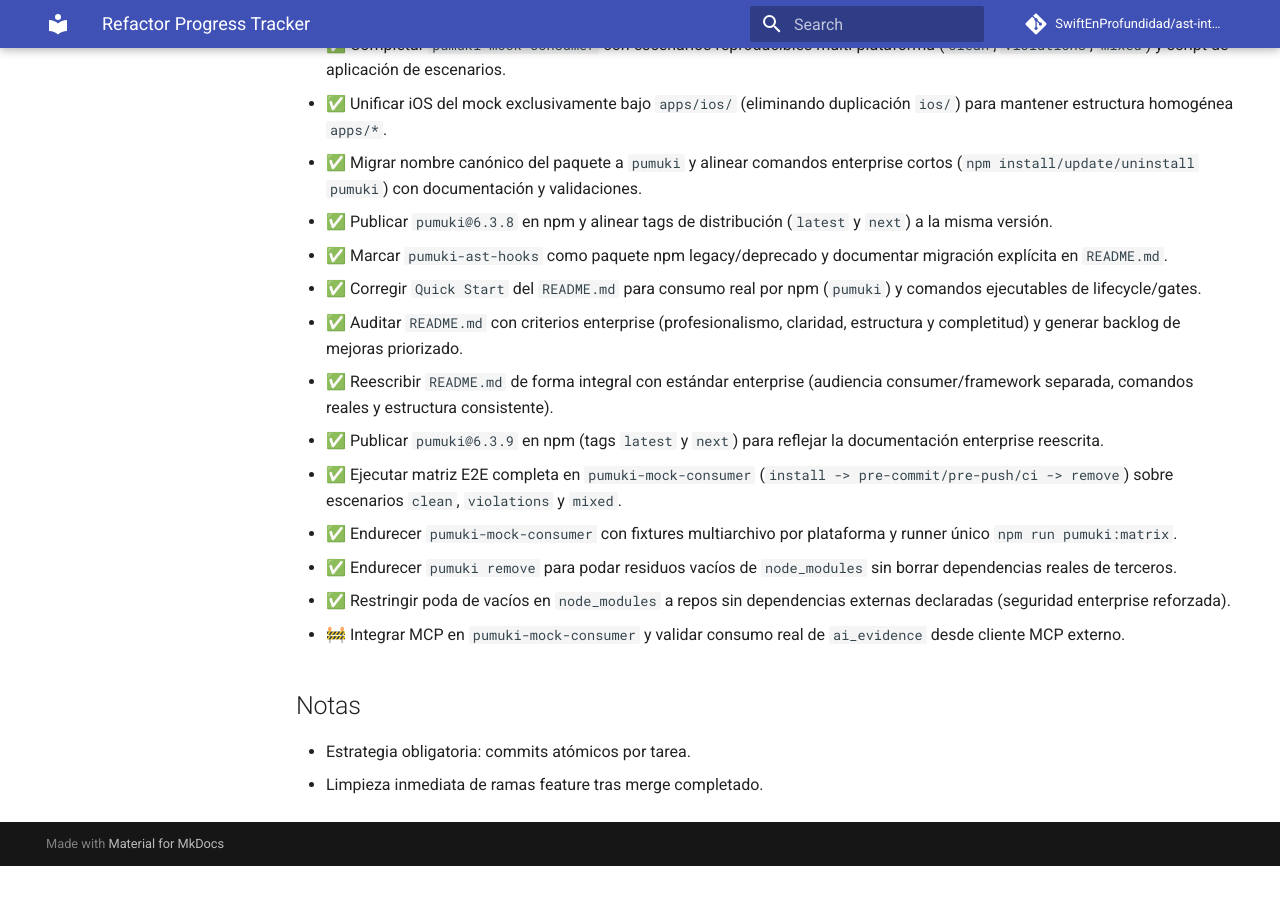
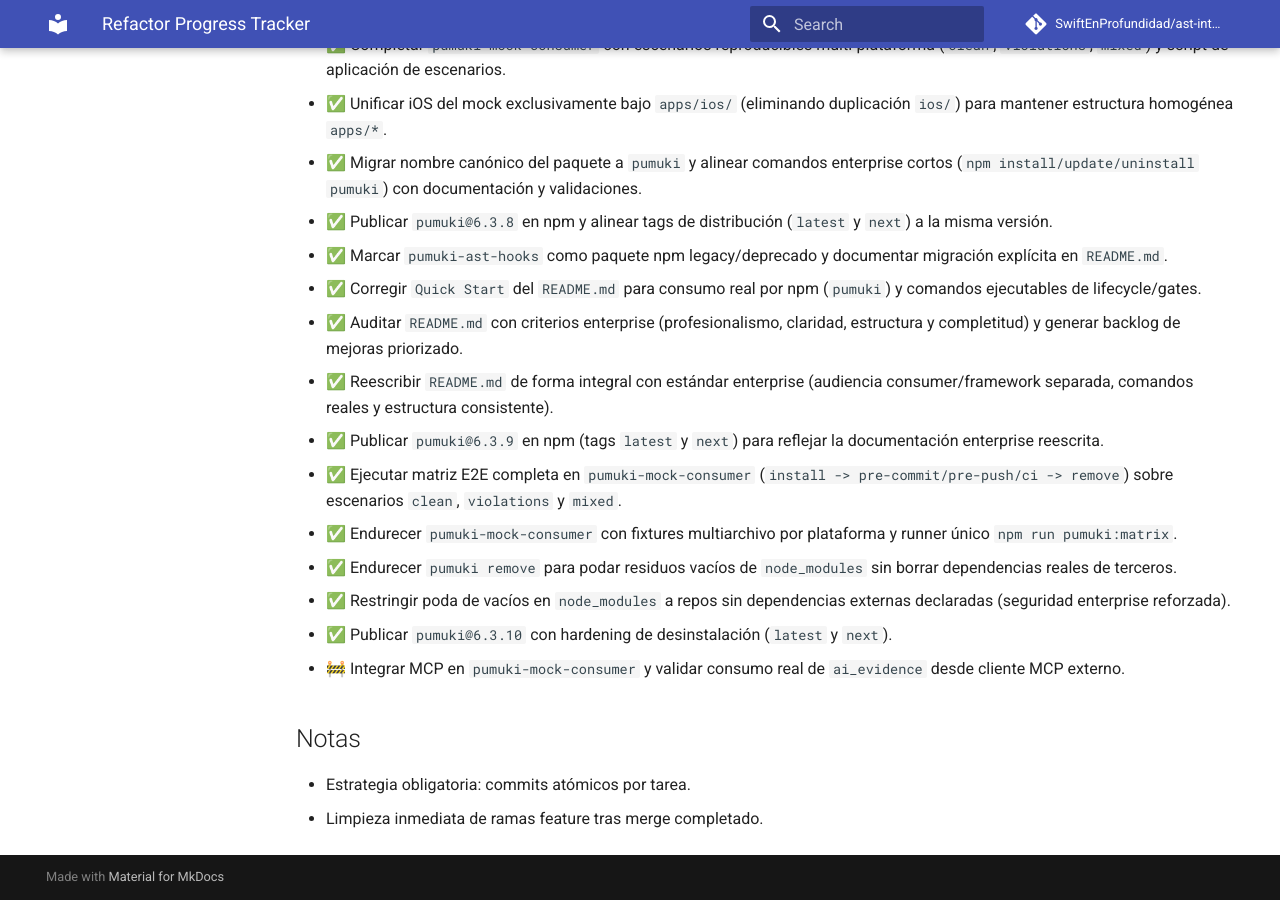
Before and after one commit to SwiftEnProfundidad/ast-intelligence-hooks, an MkDocs documentation site: the page built from docs/REFRACTOR_PROGRESS.md, in a window 1280 px wide and 900 px high, scrolled down 5341 px. Built offline with MkDocs 1.6.1 and Material for MkDocs 9.7.7, drawn with Linux system fonts in a browser that asks for light colours; comment, search, counter and statistics services are not loaded; before the commit the page ends 6207 px from its top, so only the background shows below that.

Commit message:
chore(release): publish pumuki 6.3.10

```diff
--- a/docs/REFRACTOR_PROGRESS.md
+++ b/docs/REFRACTOR_PROGRESS.md
@@ -158,6 +158,7 @@ Estado consolidado del refactor con seguimiento de tareas y evidencia del avance
 - ✅ Endurecer `pumuki-mock-consumer` con fixtures multiarchivo por plataforma y runner único `npm run pumuki:matrix`.
 - ✅ Endurecer `pumuki remove` para podar residuos vacíos de `node_modules` sin borrar dependencias reales de terceros.
 - ✅ Restringir poda de vacíos en `node_modules` a repos sin dependencias externas declaradas (seguridad enterprise reforzada).
+- ✅ Publicar `pumuki@6.3.10` con hardening de desinstalación (`latest` y `next`).
 - 🚧 Integrar MCP en `pumuki-mock-consumer` y validar consumo real de `ai_evidence` desde cliente MCP externo.
 
 ## Notas
--- a/package.json
+++ b/package.json
@@ -1,6 +1,6 @@
 {
   "name": "pumuki",
-  "version": "6.3.9",
+  "version": "6.3.10",
   "description": "Enterprise-grade AST Intelligence System with multi-platform support (iOS, Android, Backend, Frontend) and Feature-First + DDD + Clean Architecture enforcement. Includes dynamic violations API for intelligent querying.",
   "main": "index.js",
   "bin": {
```
Also changed, not shown: 2 other files.
